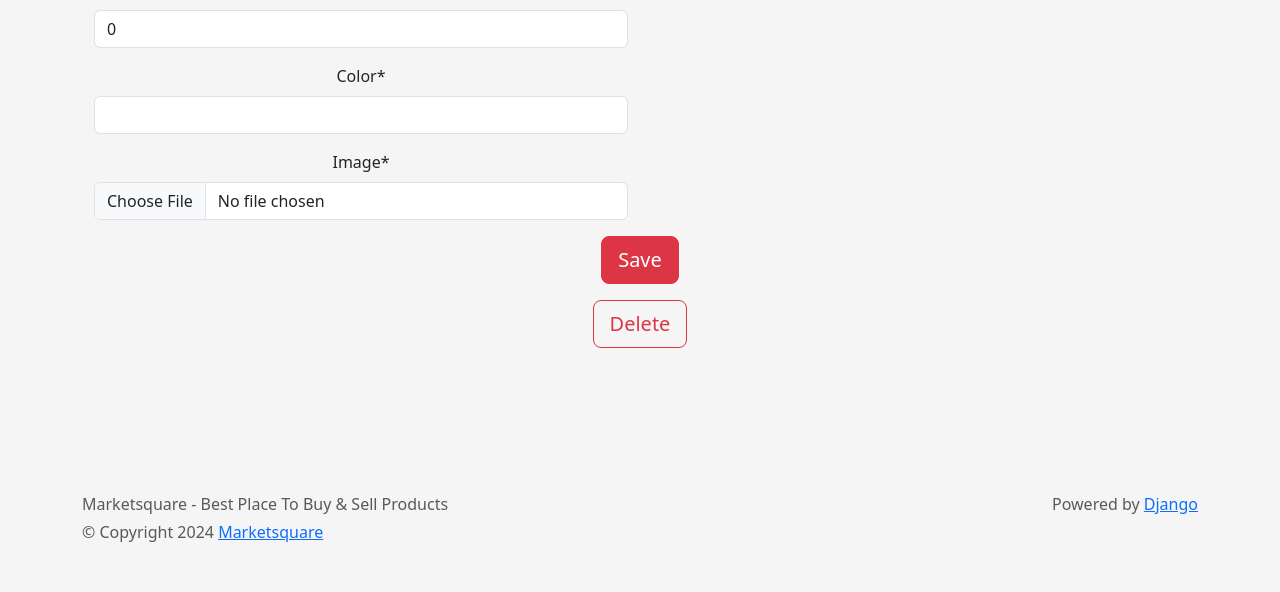
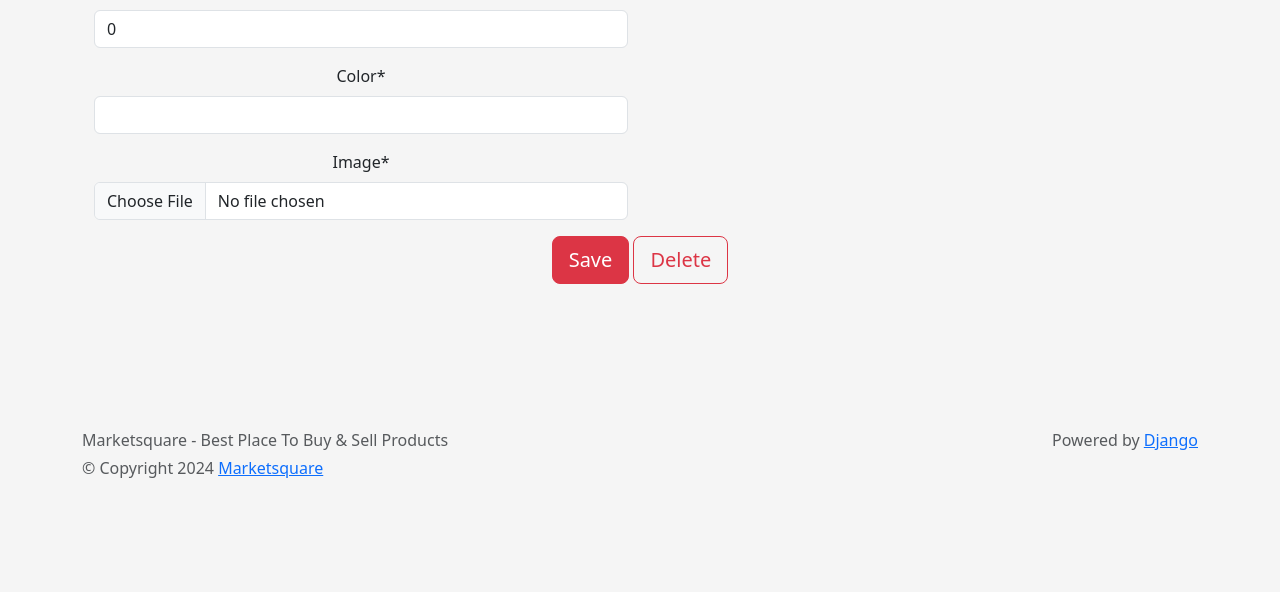
Before and after one commit to N1khilM/marketsquare, a Django app: template marketsquare/templates/views/edit.html in a window 1280 px wide. Shown: the part 797-1389 px from the top of the page. After the commit the page ends 1275 px from the top, so only its background shows below. Run offline with Django 5.2, Linux system fonts and the light colour scheme; the template is opened without the code that fills it: values that come from a table or form of the project are taken from there, others are empty; some libraries are stand-ins or nearby versions.

Commit message:
adjusting delete button to delete listing

```diff
--- a/marketsquare/templates/views/edit.html
+++ b/marketsquare/templates/views/edit.html
@@ -16,9 +16,6 @@
         <div class="col-6">{{ location_form|crispy }}</div>
       </div>
       <button class="btn btn-lg btn-danger" type="submit">Save</button>
-    </form>
-    <form action="" method="post" class="mt-3">
-      {% csrf_token %}
       <button
         class="btn btn-lg btn-outline-danger"
         type="submit"
```
